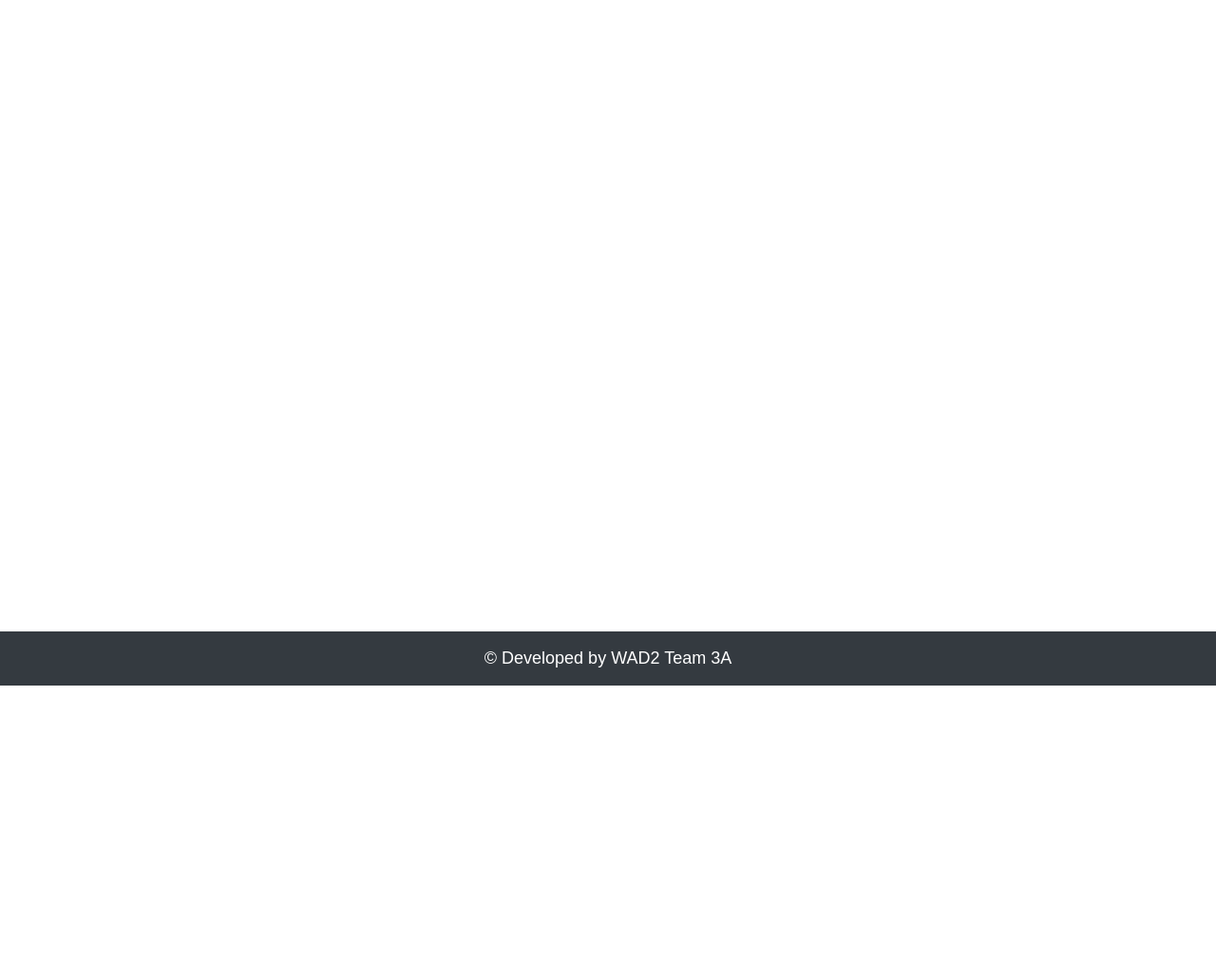
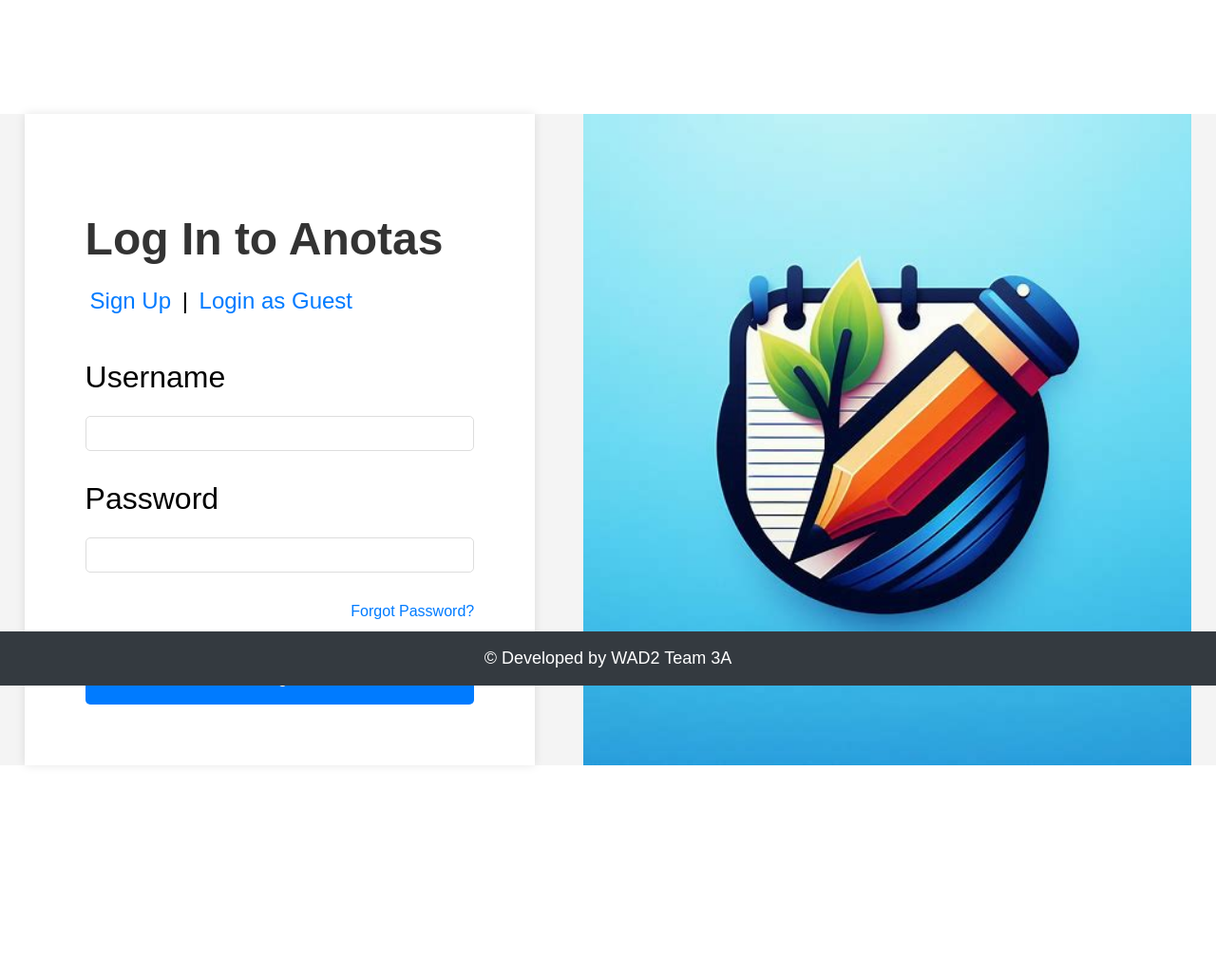
Before and after one commit to 04dhruvsr/Anotas, a Django app: page /anotas/login/ in a window 1280 px wide. Shown: the part 78-1108 px from the top of the page at 95% size. Before the commit the page ends 800 px from the top, so only its background shows below. Run offline with Django 3.2, Linux system fonts and the light colour scheme.

Commit message:
Designed login page and updated CSS

```diff
--- a/anotas_project/static/css/style.css
+++ b/anotas_project/static/css/style.css
@@ -101,3 +101,114 @@
     padding-right: 80px;
     font-size: 75%;
 }
+
+
+/* STYLES FOR LOGIN PAGE */
+
+.loginTemplate {
+    font-family: 'Arial', sans-serif;
+    background-color: #f4f4f4;
+    display: flex;
+    justify-content: space-around;
+    margin-top: 15vh;
+    margin-bottom: 28vh;
+
+}
+
+.container {
+    display: flex;
+    justify-content: space-between;
+    width: 42%;
+    background-color: #fff;
+    box-shadow: 0 0 10px rgba(0, 0, 0, 0.1);
+}
+
+.login-container {
+    flex: 1;
+    padding: 2em;
+
+}
+
+.image-placeholder {
+    flex: 1;
+    background-image: url(../images/Anotas_Logo.jpeg);
+    /* Placeholder for image URL */
+    background-size: cover;
+    background-position: center;
+    max-width: 50%;
+
+
+}
+
+.header h1 {
+    color: #333;
+    text-align: center;
+    margin-bottom: 1em;
+}
+
+.login-text h2 {
+    color: #333;
+    margin-bottom: 0.5em;
+}
+
+.alternate-login {
+    text-align: left;
+    margin-bottom: 2em;
+    font-size: x-large;
+}
+
+.alternate-login a {
+    color: #007bff;
+    text-decoration: none;
+    margin: 0 5px;
+}
+
+.alternate-login a:hover {
+    text-decoration: underline;
+}
+
+.input-group {
+    margin-bottom: 1em;
+}
+
+.input-group label {
+    display: block;
+    margin-bottom: 0.5em;
+}
+
+.input-group input {
+    width: 100%;
+    padding: 0.75em;
+    border: 1px solid #ddd;
+    border-radius: 5px;
+}
+
+.forgot-password {
+    text-align: right;
+    margin-bottom: 2em;
+    font-size: medium;
+}
+
+.forgot-password a {
+    color: #007bff;
+    text-decoration: none;
+}
+
+.forgot-password a:hover {
+    text-decoration: underline;
+}
+
+.submit-btn button {
+    width: 100%;
+    font-size: 18px;
+    padding: 1em;
+    border: none;
+    background-color: #007bff;
+    color: white;
+    border-radius: 5px;
+    cursor: pointer;
+}
+
+.submit-btn button:hover {
+    background-color: #0056b3;
+}
--- a/anotas_project/templates/anotas/home.html
+++ b/anotas_project/templates/anotas/home.html
@@ -5,7 +5,7 @@
 
     <!-- Search Bar -->
     <div class="search-box">
-        <input type="text" placeholder="Search...">
+        <input type="text" placeholder="Search Subject...">
         <button type="submit">Search</button>
     </div>
 
--- a/anotas_project/templates/anotas/login.html
+++ b/anotas_project/templates/anotas/login.html
@@ -1,37 +1,37 @@
-{% extends 'anotas/base.html' %}
-{% load static %}
-{% block title_block %}
-    Login
-{% endblock %}
-{% block body_block %}
+{% extends 'anotas/base.html' %} {% load static %} {% block content %}
+
+<!-- Login Part -->
+<div class="loginTemplate">
   <div class="container">
-    <div class="row">
-        <div class="col-md-12">
-            <h1 class="mb-4">Login to Anotas</h1>
+    <div class="login-container">
+      <div class="login-text">
+        <h2>Log In to Anotas</h2>
+        <div class="alternate-login">
+          <a href="#">Sign Up</a> | <a href="#">Login as Guest</a>
         </div>
       </div>
-    <div class="row mb-4">
-        <div class="col-md-12">
-            <a href="{% url 'anotas:register' %}" class="btn btn-primary mr-2">Sign Up</a>
-            <a href="#" class="btn btn-secondary">Continue as Guest</a>
+      <div class="login-form">
+        <form action="/submit-login" method="POST">
+          <div class="input-group">
+            <label for="username">Username</label>
+            <input type="text" id="username" name="username" required />
           </div>
+          <div class="input-group">
+            <label for="password">Password</label>
+            <input type="password" id="password" name="password" required />
           </div>
-    <div class="row">
-        <div class="col-md-6">
-            <form id="login_form" method="post" action="{% url 'anotas:login' %}">
-                {% csrf_token %}
-                <div class="form-group mb-3">
-                    <input type="text" name="username" value="" class="form-control" placeholder="Username" />
+          <div class="forgot-password">
+            <a href="#">Forgot Password?</a>
           </div>
-                <div class="form-group mb-3">
-                    <input type="password" name="password" value="" class="form-control" placeholder="Password" />
+          <div class="submit-btn">
+            <button type="submit">Login</button>
           </div>
-                <input type="submit" value="Login" class="btn btn-primary" />
         </form>
-        </div>
-        <div class="col-md-6">
-            <img src="{% static 'img/login_image.jpg' %}" alt="Login Image" class="img-fluid">
       </div>
     </div>
     </div>
+    <!-- Image Part -->
+    <div class="image-placeholder"></div>
+</div>
+
 {% endblock %}
```
Also changed, not shown: anotas_project/static/images/Anotas_Logo.jpeg (added). Lines whose indentation alone changed are shown as unchanged.
